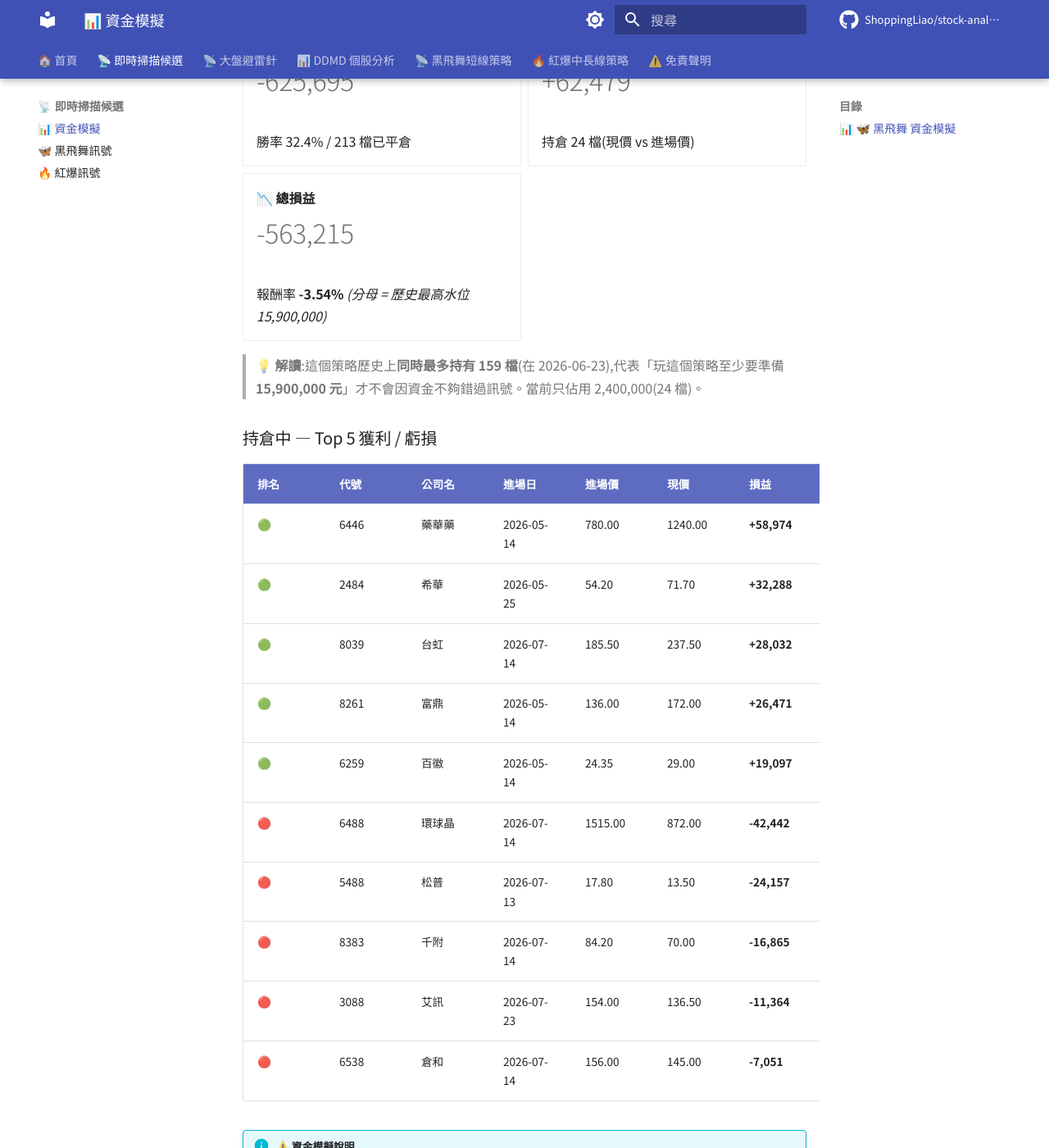
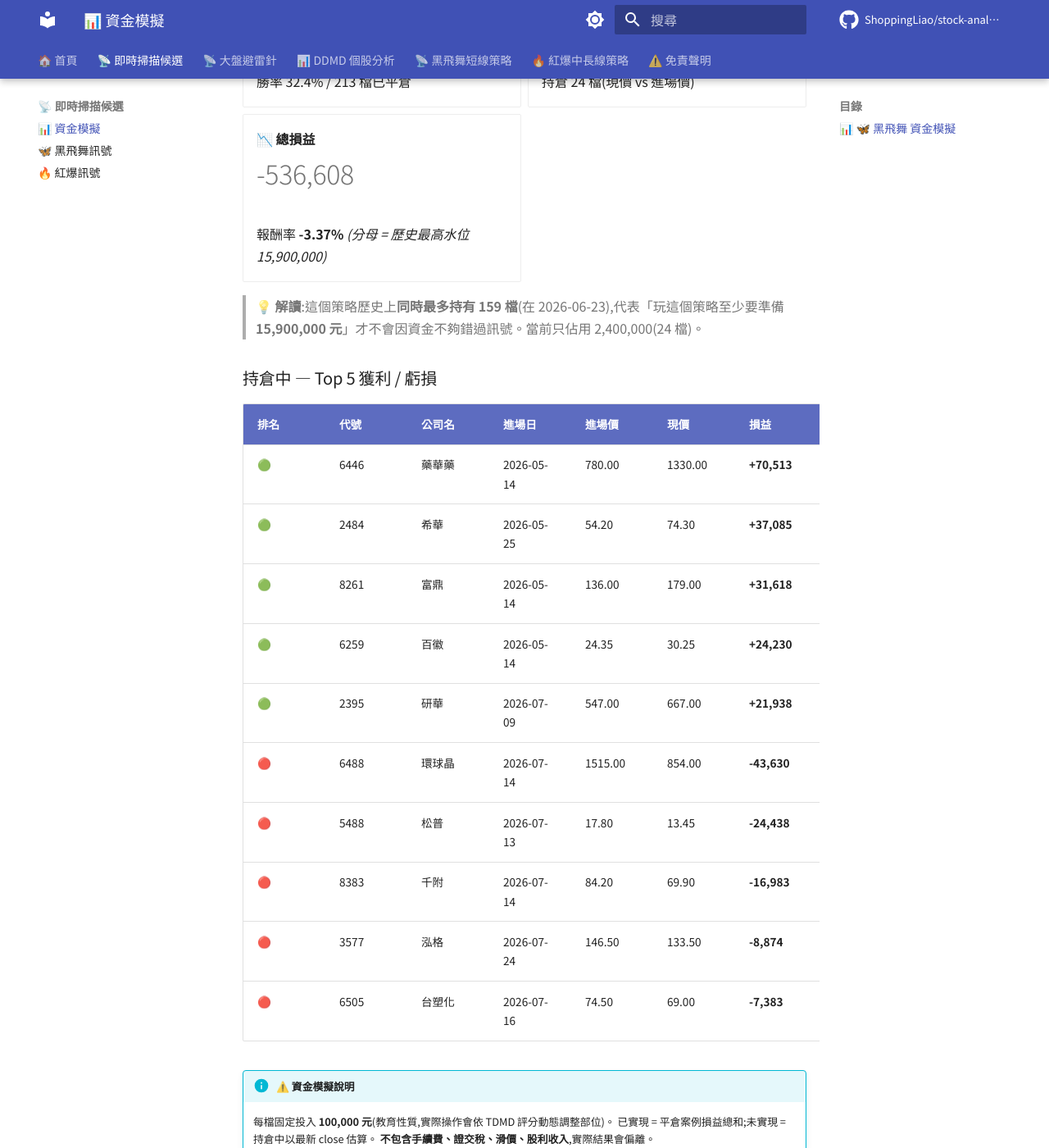
Before and after one commit to ShoppingLiao/stock-analysis-public, an MkDocs documentation site: the page built from docs/signals_capital.md, in a window 1280 px wide and 1400 px high, scrolled down 2174 px. Shown: the whole window at 82% size. Built offline with MkDocs 1.6.1 and Material for MkDocs 9.7.7, drawn with Linux system fonts in a browser that asks for light colours; comment, search, counter and statistics services are not loaded; some of the changed text lies outside the part shown.

Commit message:
docs(signals): update BB + RB + capital (2026-08-10)

```diff
--- a/docs/signals_capital.md
+++ b/docs/signals_capital.md
@@ -53,11 +53,10 @@
 
 | 排名 | 代號 | 公司名 | 進場日 | 進場價 | 現價 | 損益 | 損益% |
 |------|------|--------|--------|--------|------|------|-------|
+| 🟢 | 2301 | 光寶科 | 2026-08-06 | 252.00 | 271.50 | **+7,738** | **+7.74%** |
+| 🟢 | 2395 | 研華 | 2026-08-07 | 637.00 | 667.00 | **+4,710** | **+4.71%** |
+| 🟢 | 6547 | 高端疫苗 | 2026-08-07 | 51.60 | 51.90 | **+581** | **+0.58%** |
 | 🔴 | 2897 | 王道銀行 | 2026-06-22 | 10.60 | 10.15 | **-4,245** | **-4.25%** |
-| 🔴 | 2301 | 光寶科 | 2026-08-06 | 252.00 | 247.00 | **-1,984** | **-1.98%** |
-| 🔴 | 3605 | 宏致 | 2026-08-10 | 109.00 | 107.50 | **-1,376** | **-1.38%** |
-| 🔴 | 2395 | 研華 | 2026-08-07 | 637.00 | 634.00 | **-471** | **-0.47%** |
-| 🔴 | 6547 | 高端疫苗 | 2026-08-07 | 51.60 | 51.60 | **-0** | **-0.00%** |
 
 !!! info "⚠️ 資金模擬說明"
     每檔固定投入 **100,000 元**(教育性質,實際操作會依 TDMD 評分動態調整部位)。
@@ -92,15 +91,15 @@
 
 -   **🟡 未實現損益**
 
-    # +62,479
+    # +89,086
 
     持倉 24 檔(現價 vs 進場價)
 
 -   **📉 總損益**
 
-    # -563,215
+    # -536,608
 
-    報酬率 **-3.54%** _(分母 = 歷史最高水位 15,900,000)_
+    報酬率 **-3.37%** _(分母 = 歷史最高水位 15,900,000)_
 
 </div>
 
@@ -110,16 +109,16 @@
 
 | 排名 | 代號 | 公司名 | 進場日 | 進場價 | 現價 | 損益 | 損益% |
 |------|------|--------|--------|--------|------|------|-------|
-| 🟢 | 6446 | 藥華藥 | 2026-05-14 | 780.00 | 1240.00 | **+58,974** | **+58.97%** |
-| 🟢 | 2484 | 希華 | 2026-05-25 | 54.20 | 71.70 | **+32,288** | **+32.29%** |
-| 🟢 | 8039 | 台虹 | 2026-07-14 | 185.50 | 237.50 | **+28,032** | **+28.03%** |
-| 🟢 | 8261 | 富鼎 | 2026-05-14 | 136.00 | 172.00 | **+26,471** | **+26.47%** |
-| 🟢 | 6259 | 百徽 | 2026-05-14 | 24.35 | 29.00 | **+19,097** | **+19.10%** |
-| 🔴 | 6488 | 環球晶 | 2026-07-14 | 1515.00 | 872.00 | **-42,442** | **-42.44%** |
-| 🔴 | 5488 | 松普 | 2026-07-13 | 17.80 | 13.50 | **-24,157** | **-24.16%** |
-| 🔴 | 8383 | 千附 | 2026-07-14 | 84.20 | 70.00 | **-16,865** | **-16.86%** |
-| 🔴 | 3088 | 艾訊 | 2026-07-23 | 154.00 | 136.50 | **-11,364** | **-11.36%** |
-| 🔴 | 6538 | 倉和 | 2026-07-14 | 156.00 | 145.00 | **-7,051** | **-7.05%** |
+| 🟢 | 6446 | 藥華藥 | 2026-05-14 | 780.00 | 1330.00 | **+70,513** | **+70.51%** |
+| 🟢 | 2484 | 希華 | 2026-05-25 | 54.20 | 74.30 | **+37,085** | **+37.08%** |
+| 🟢 | 8261 | 富鼎 | 2026-05-14 | 136.00 | 179.00 | **+31,618** | **+31.62%** |
+| 🟢 | 6259 | 百徽 | 2026-05-14 | 24.35 | 30.25 | **+24,230** | **+24.23%** |
+| 🟢 | 2395 | 研華 | 2026-07-09 | 547.00 | 667.00 | **+21,938** | **+21.94%** |
+| 🔴 | 6488 | 環球晶 | 2026-07-14 | 1515.00 | 854.00 | **-43,630** | **-43.63%** |
+| 🔴 | 5488 | 松普 | 2026-07-13 | 17.80 | 13.45 | **-24,438** | **-24.44%** |
+| 🔴 | 8383 | 千附 | 2026-07-14 | 84.20 | 69.90 | **-16,983** | **-16.98%** |
+| 🔴 | 3577 | 泓格 | 2026-07-24 | 146.50 | 133.50 | **-8,874** | **-8.87%** |
+| 🔴 | 6505 | 台塑化 | 2026-07-16 | 74.50 | 69.00 | **-7,383** | **-7.38%** |
 
 !!! info "⚠️ 資金模擬說明"
     每檔固定投入 **100,000 元**(教育性質,實際操作會依 TDMD 評分動態調整部位)。
@@ -152,15 +151,15 @@
 
 -   **🟡 未實現損益**
 
-    # +54,403
+    # +97,870
 
-    BB -8,077 + RB +62,479
+    BB +8,784 + RB +89,086
 
 -   **📉 總損益**
 
-    # -56,763
+    # -13,295
 
-    報酬率 **-0.25%** _(分母 = 兩策略歷史最高水位)_
+    報酬率 **-0.06%** _(分母 = 兩策略歷史最高水位)_
 
 </div>
 
```
Also changed, not shown: other parts of docs/signals_capital.md (+3 -3 lines), docs/signals_black_butterfly.md (+5 -6 lines), docs/signals_red_burst.md (+5 -1 lines).
